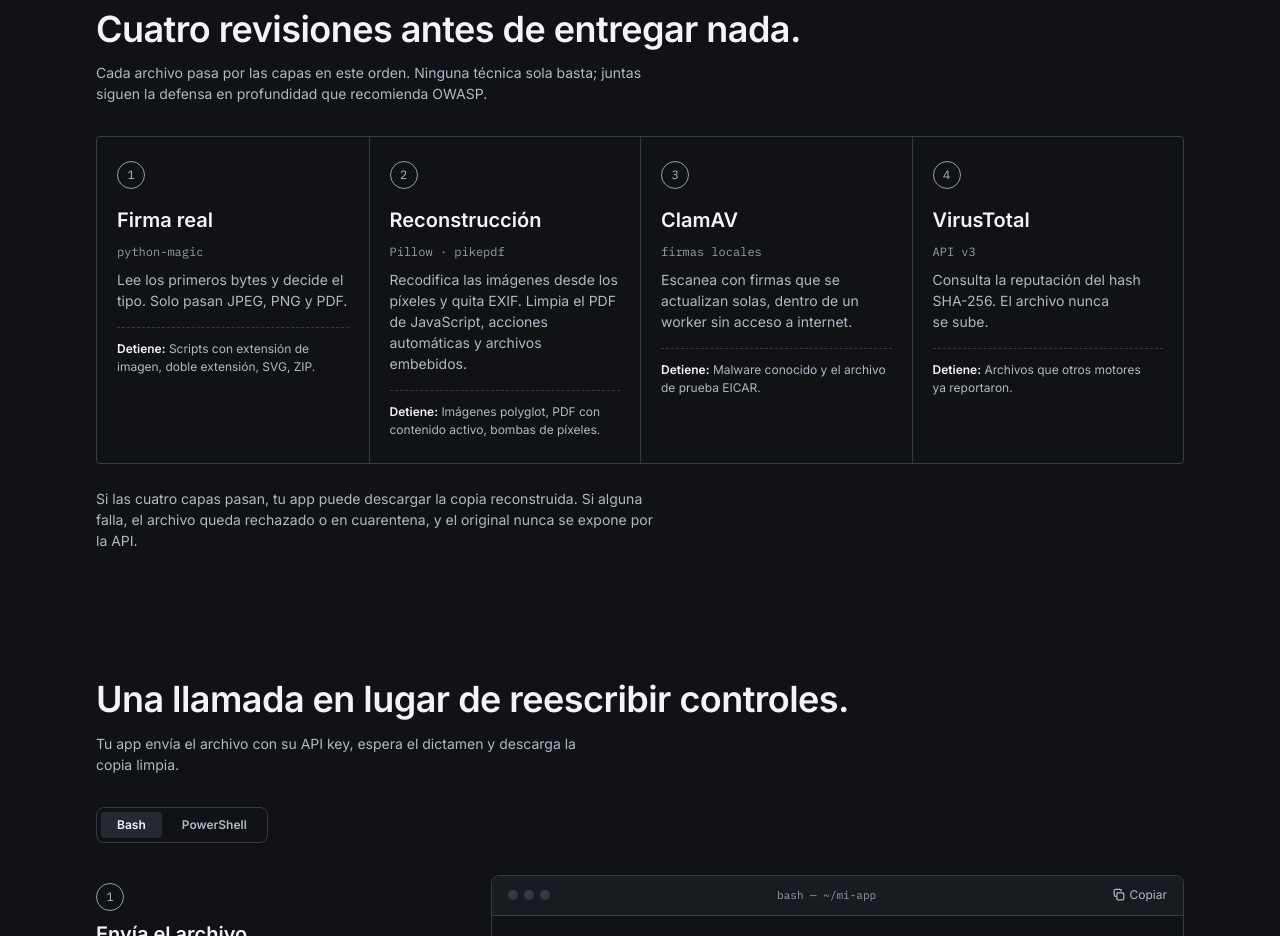
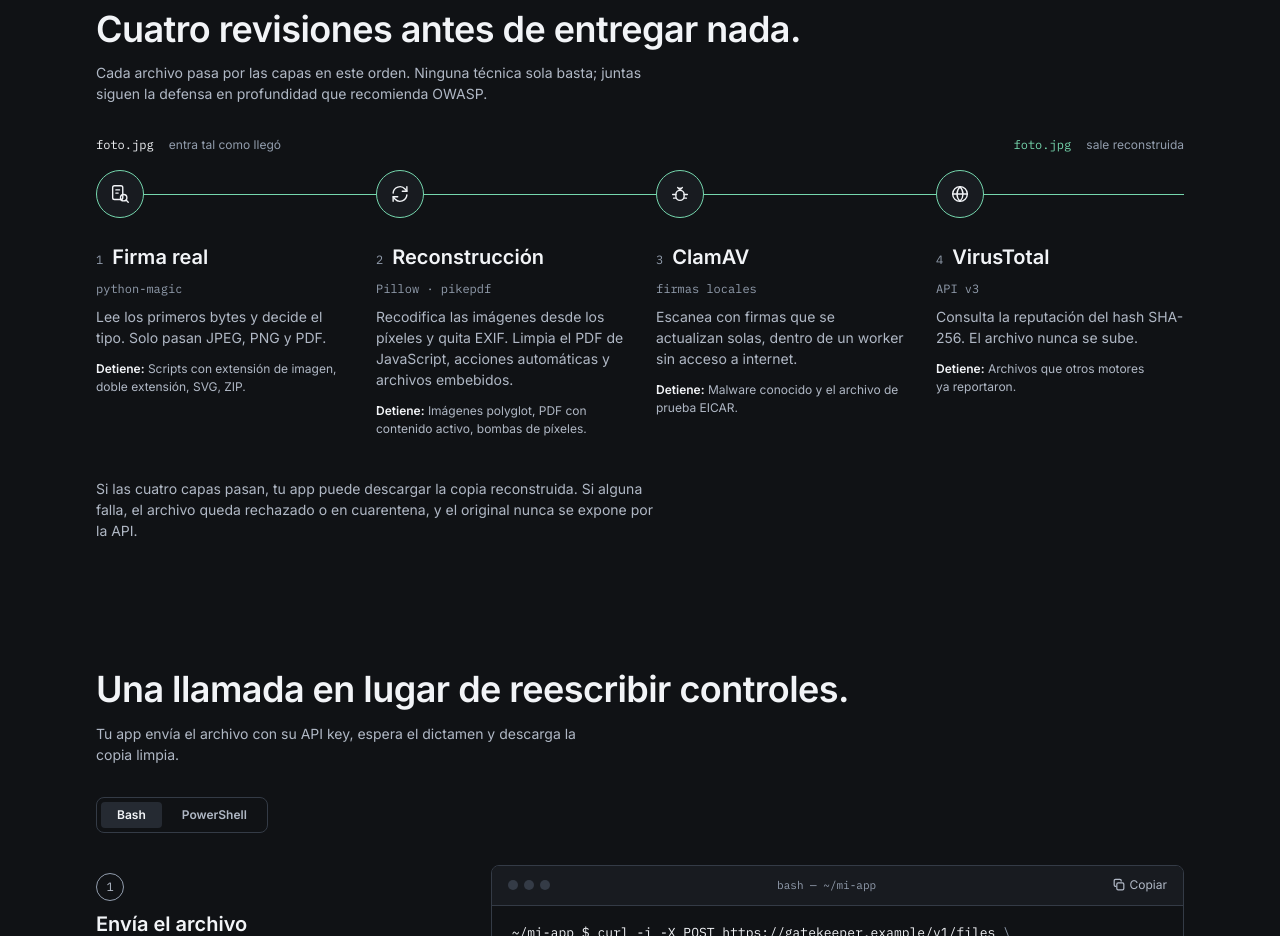
Before and after one commit to Rust7730/GateKeeper-Frontend, an Angular app: page / in a window 1280 px wide. Shown: the part 1360-2296 px from the top of the page. Built offline with nearby package versions, Linux system fonts and the light colour scheme.

Commit message:
feat(m01): recorrido por capas como riel conectado con íconos

```diff
--- a/src/app/features/landing/inspection/inspection.html
+++ b/src/app/features/landing/inspection/inspection.html
@@ -1,14 +1,53 @@
+<div class="rail" [class.is-visible]="visible()">
+  <div class="rail-ends" aria-hidden="true">
+    <span class="end end-in">foto.jpg <span class="end-note">entra tal como llegó</span></span>
+    <span class="end end-out">foto.jpg <span class="end-note">sale reconstruida</span></span>
+  </div>
+
   <ol class="stations">
     @for (s of stations; track s.name; let i = $index) {
-    <li class="station">
-      <span class="station-number" aria-hidden="true">{{ i + 1 }}</span>
-      <h3 class="station-name">{{ s.name }}</h3>
+      <li class="station" [style.--i]="i">
+        <span class="node" aria-hidden="true">
+          <svg viewBox="0 0 24 24" class="node-icon">
+            @switch (s.icon) {
+              @case ('signature') {
+                <rect x="4" y="3" width="11" height="15" rx="2" />
+                <path d="M7.5 7.5h4M7.5 11h2.5" />
+                <circle cx="16" cy="16" r="3.5" />
+                <path d="M18.6 18.6L21 21" />
+              }
+              @case ('rebuild') {
+                <path d="M4.5 11a7.5 7.5 0 0 1 13-4.5L19.5 9" />
+                <path d="M19.5 4v5h-5" />
+                <path d="M19.5 13a7.5 7.5 0 0 1-13 4.5L4.5 15" />
+                <path d="M4.5 20v-5h5" />
+              }
+              @case ('scan') {
+                <rect x="7.5" y="8" width="9" height="11" rx="4.5" />
+                <path
+                  d="M12 8V5.5M9.5 5l1.5 1.5M14.5 5L13 6.5M7.5 12.5H4M20 12.5h-3.5M7.5 16.5H5M19 16.5h-2.5"
+                />
+              }
+              @case ('reputation') {
+                <circle cx="12" cy="12" r="8" />
+                <path
+                  d="M4 12h16M12 4c2.2 2.3 3.3 5 3.3 8s-1.1 5.7-3.3 8M12 4c-2.2 2.3-3.3 5-3.3 8s1.1 5.7 3.3 8"
+                />
+              }
+            }
+          </svg>
+        </span>
+        <h3 class="station-name">
+          <span class="station-number">{{ i + 1 }}</span> {{ s.name }}
+        </h3>
         <p class="station-tool">{{ s.tool }}</p>
         <p class="station-does">{{ s.does }}</p>
         <p class="station-stops"><span class="stops-label">Detiene:</span> {{ s.stops }}</p>
       </li>
     }
   </ol>
+</div>
+
 <p class="outcome">
   Si las cuatro capas pasan, tu app puede descargar la copia reconstruida. Si alguna falla, el
   archivo queda rechazado o en cuarentena, y el original nunca se expone por la API.
--- a/src/app/features/landing/inspection/inspection.scss
+++ b/src/app/features/landing/inspection/inspection.scss
@@ -1,55 +1,102 @@
 :host {
   display: block;
+
+  --node: 3rem;
+}
+
+.rail {
+  position: relative;
+}
+
+.rail-ends {
+  display: none;
 }
 
 .stations {
+  position: relative;
   display: grid;
+  gap: var(--gk-space-32);
   margin: 0;
   padding: 0;
   list-style: none;
-  border: var(--gk-form-rule) solid var(--gk-border-default);
-  border-radius: var(--gk-radius-4);
 }
 
-@media (width >= 64rem) {
-  .stations {
-    grid-template-columns: repeat(4, 1fr);
-  }
+// Riel: una línea base y un trazo que se dibuja una vez al entrar en pantalla.
+.stations::before,
+.stations::after {
+  content: '';
+  position: absolute;
+  top: calc(var(--node) / 2);
+  bottom: 0;
+  left: calc(var(--node) / 2);
+  width: var(--gk-form-rule);
+  background: var(--gk-border-default);
+}
+
+.stations::after {
+  background: var(--gk-status-clean);
+  transform: scaleY(0);
+  transform-origin: top;
+  transition: transform 900ms var(--gk-ease-in-out);
+}
+
+.is-visible .stations::after {
+  transform: scaleY(1);
 }
 
 .station {
+  position: relative;
   display: grid;
   align-content: start;
   gap: var(--gk-space-8);
-  padding: var(--gk-space-24) var(--gk-space-20);
+  padding-left: calc(var(--node) + var(--gk-space-20));
 }
 
-.station + .station {
-  border-top: var(--gk-form-rule) solid var(--gk-border-default);
+.node {
+  position: absolute;
+  top: 0;
+  left: 0;
+  z-index: 1;
+  display: grid;
+  place-items: center;
+  width: var(--node);
+  height: var(--node);
+  border: var(--gk-form-rule) solid var(--gk-border-default);
+  border-radius: var(--gk-radius-999);
+  background: var(--gk-background-surface);
+  color: var(--gk-text-secondary);
+  transition:
+    border-color 300ms ease,
+    color 300ms ease;
+  transition-delay: calc(var(--i) * 220ms);
 }
 
-@media (width >= 64rem) {
-  .station + .station {
-    border-top: 0;
-    border-left: var(--gk-form-rule) solid var(--gk-border-default);
-  }
+.is-visible .node {
+  border-color: var(--gk-status-clean);
+  color: var(--gk-text-primary);
+}
+
+.node-icon {
+  width: 1.375rem;
+  height: 1.375rem;
+  fill: none;
+  stroke: currentcolor;
+  stroke-width: 1.5;
+  stroke-linecap: round;
+  stroke-linejoin: round;
+}
+
+.station-name {
+  padding-top: var(--gk-space-8);
+  font-size: var(--gk-text-h2);
 }
 
 .station-number {
-  display: inline-grid;
-  place-items: center;
-  width: 1.75rem;
-  height: 1.75rem;
-  border: var(--gk-form-rule) solid var(--gk-text-muted);
-  border-radius: var(--gk-radius-999);
+  margin-right: var(--gk-space-4);
   font-family: var(--gk-font-mono);
   font-size: var(--gk-text-mono);
-  color: var(--gk-text-secondary);
-}
-
-.station-name {
-  margin-top: var(--gk-space-8);
-  font-size: var(--gk-text-h2);
+  font-weight: var(--gk-weight-regular);
+  color: var(--gk-text-muted);
 }
 
 .station-tool {
@@ -59,13 +106,13 @@
 }
 
 .station-does {
+  max-width: 34ch;
   color: var(--gk-text-secondary);
 }
 
 .station-stops {
-  margin-top: var(--gk-space-8);
-  padding-top: var(--gk-space-12);
-  border-top: var(--gk-form-rule) dashed var(--gk-border-default);
+  max-width: 34ch;
+  margin-top: var(--gk-space-4);
   font-size: var(--gk-text-label);
   color: var(--gk-text-secondary);
 }
@@ -75,8 +122,55 @@
   color: var(--gk-text-primary);
 }
 
+@media (width >= 64rem) {
+  .rail-ends {
+    display: flex;
+    justify-content: space-between;
+    margin-bottom: var(--gk-space-16);
+    font-family: var(--gk-font-mono);
+    font-size: var(--gk-text-mono);
+    color: var(--gk-text-primary);
+  }
+
+  .end-note {
+    margin-left: var(--gk-space-8);
+    font-family: var(--gk-font-ui);
+    color: var(--gk-text-muted);
+  }
+
+  .end-out {
+    color: var(--gk-status-clean);
+  }
+
+  .stations {
+    grid-template-columns: repeat(4, minmax(0, 1fr));
+    gap: var(--gk-space-32);
+  }
+
+  .stations::before,
+  .stations::after {
+    inset: calc(var(--node) / 2) 0 auto;
+    width: auto;
+    height: var(--gk-form-rule);
+  }
+
+  .stations::after {
+    transform: scaleX(0);
+    transform-origin: left;
+  }
+
+  .is-visible .stations::after {
+    transform: scaleX(1);
+  }
+
+  .station {
+    padding-top: calc(var(--node) + var(--gk-space-16));
+    padding-left: 0;
+  }
+}
+
 .outcome {
   max-width: 64ch;
-  margin-top: var(--gk-space-24);
+  margin-top: var(--gk-space-40);
   color: var(--gk-text-secondary);
 }
--- a/src/app/features/landing/inspection/inspection.ts
+++ b/src/app/features/landing/inspection/inspection.ts
@@ -1,13 +1,27 @@
-import { ChangeDetectionStrategy, Component } from '@angular/core';
+import {
+  ChangeDetectionStrategy,
+  Component,
+  DestroyRef,
+  ElementRef,
+  afterNextRender,
+  inject,
+  signal,
+} from '@angular/core';
+
+type StationIcon = 'signature' | 'rebuild' | 'scan' | 'reputation';
 
 interface Station {
+  icon: StationIcon;
   name: string;
   tool: string;
   does: string;
   stops: string;
 }
 
-/** Las capas de inspección en el orden real del worker. Es una secuencia, por eso va numerada. */
+/**
+ * Las capas de inspección como un riel: el archivo entra por la izquierda y sale reconstruido.
+ * El riel se dibuja una sola vez al entrar en pantalla (no se repite al volver a pasar).
+ */
 @Component({
   selector: 'gk-inspection',
   templateUrl: './inspection.html',
@@ -15,30 +29,58 @@ interface Station {
   changeDetection: ChangeDetectionStrategy.OnPush,
 })
 export class Inspection {
+  protected readonly visible = signal(false);
+
   protected readonly stations: readonly Station[] = [
     {
+      icon: 'signature',
       name: 'Firma real',
       tool: 'python-magic',
       does: 'Lee los primeros bytes y decide el tipo. Solo pasan JPEG, PNG y PDF.',
       stops: 'Scripts con extensión de imagen, doble extensión, SVG, ZIP.',
     },
     {
+      icon: 'rebuild',
       name: 'Reconstrucción',
       tool: 'Pillow · pikepdf',
       does: 'Recodifica las imágenes desde los píxeles y quita EXIF. Limpia el PDF de JavaScript, acciones automáticas y archivos embebidos.',
       stops: 'Imágenes polyglot, PDF con contenido activo, bombas de píxeles.',
     },
     {
+      icon: 'scan',
       name: 'ClamAV',
       tool: 'firmas locales',
       does: 'Escanea con firmas que se actualizan solas, dentro de un worker sin acceso a internet.',
       stops: 'Malware conocido y el archivo de prueba EICAR.',
     },
     {
+      icon: 'reputation',
       name: 'VirusTotal',
       tool: 'API v3',
       does: 'Consulta la reputación del hash SHA-256. El archivo nunca se sube.',
       stops: 'Archivos que otros motores ya reportaron.',
     },
   ];
+
+  constructor() {
+    const host = inject<ElementRef<HTMLElement>>(ElementRef);
+    const destroyRef = inject(DestroyRef);
+    afterNextRender(() => {
+      if (typeof IntersectionObserver === 'undefined') {
+        this.visible.set(true);
+        return;
+      }
+      const observer = new IntersectionObserver(
+        (entries) => {
+          if (entries.some((e) => e.isIntersecting)) {
+            this.visible.set(true);
+            observer.disconnect();
+          }
+        },
+        { threshold: 0.35 },
+      );
+      observer.observe(host.nativeElement);
+      destroyRef.onDestroy(() => observer.disconnect());
+    });
+  }
 }
```
Lines whose indentation alone changed are shown as unchanged.
